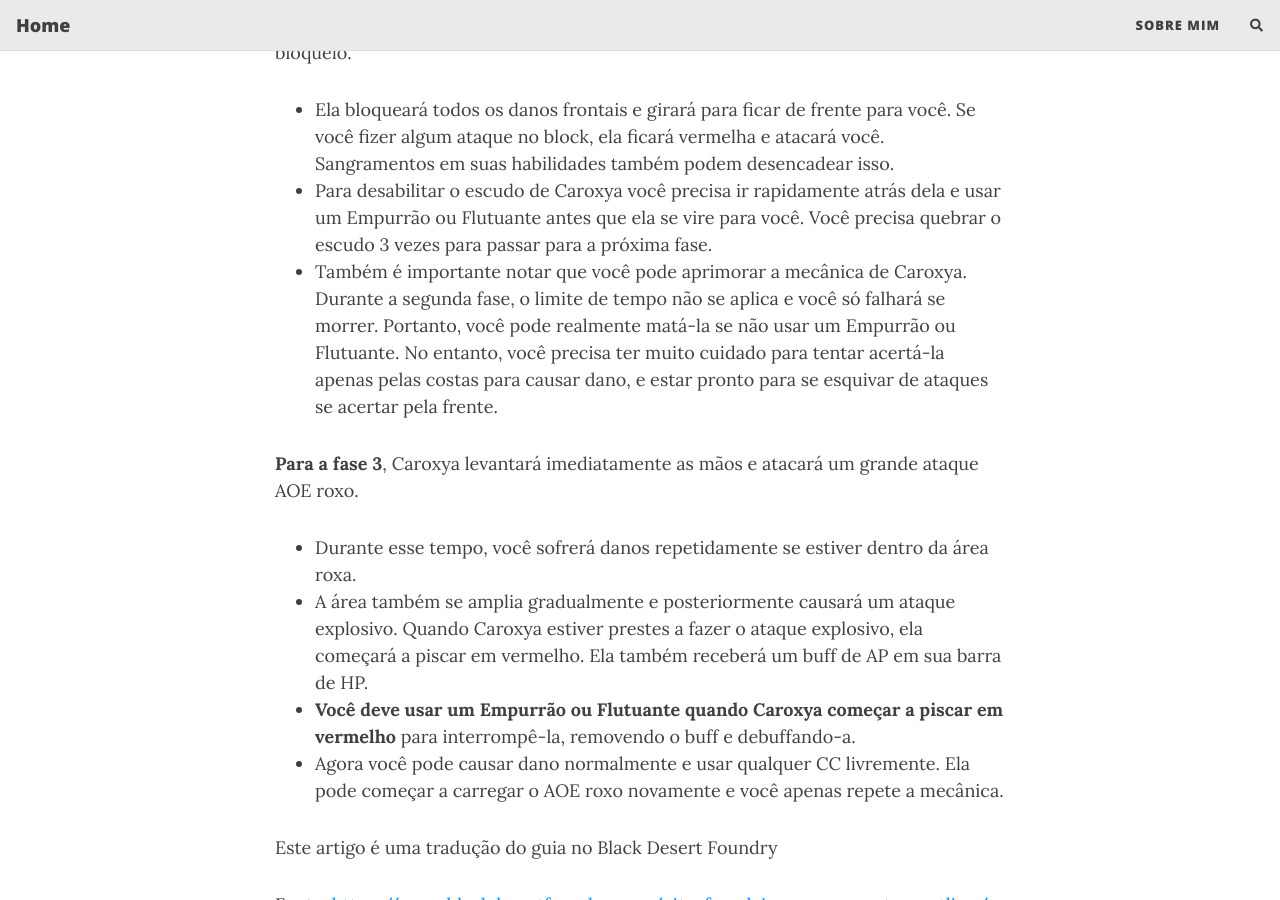
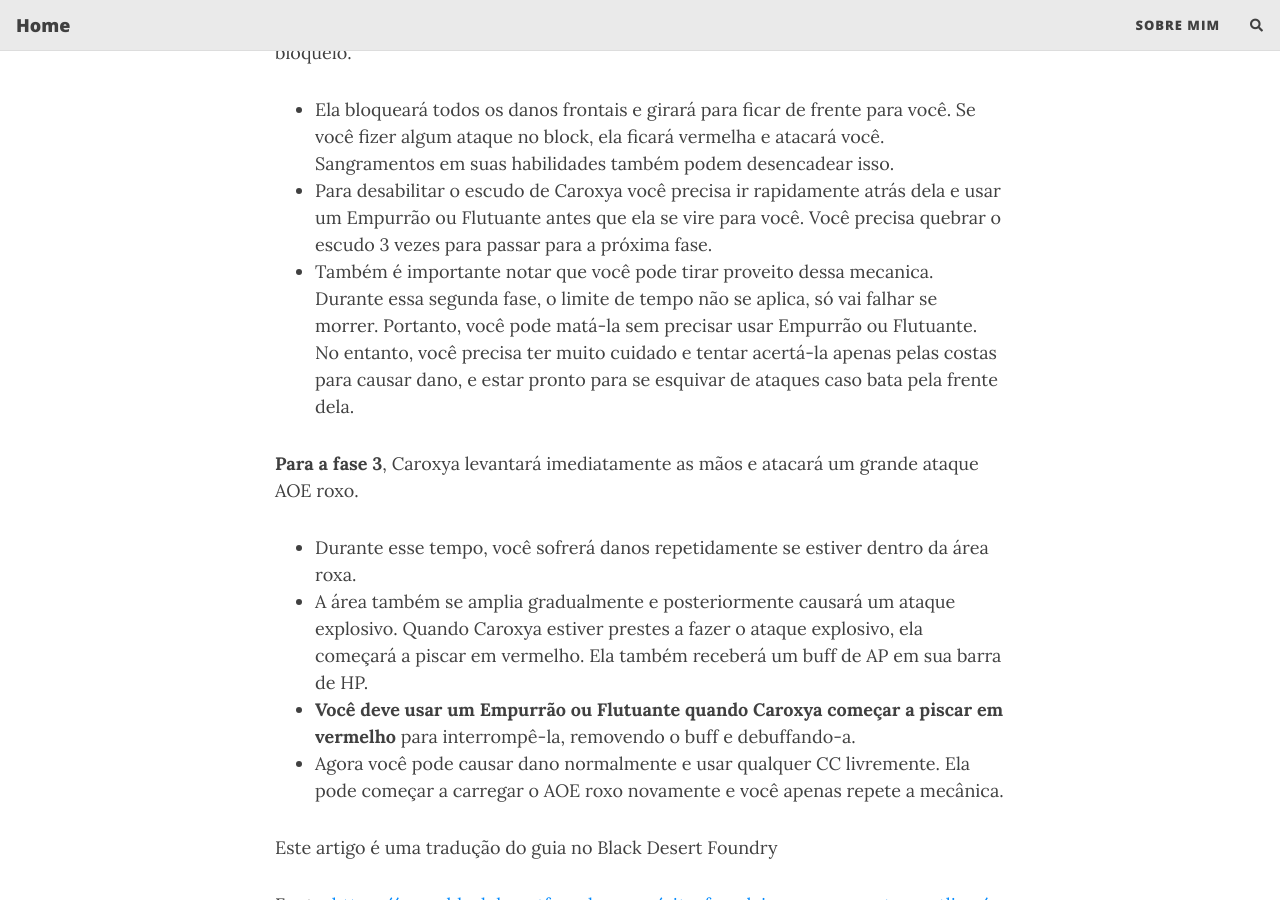
Before and after one commit to marcosfs93/marcosfs93.github.io, a Jekyll site: the page built from _posts/2023-08-30-inferno-imortal-mecanicas-dos-chefes.md, in a window 1280 px wide and 900 px high, scrolled down 8388 px. Built offline with Jekyll 4.4.1, drawn with Linux system fonts in a browser that asks for light colours; nearby versions of some CDN libraries; comment, search, counter and statistics services are not loaded.

Commit message:
Update 2023-08-30-inferno-imortal-mecanicas-dos-chefes.md

```diff
--- a/_posts/2023-08-30-inferno-imortal-mecanicas-dos-chefes.md
+++ b/_posts/2023-08-30-inferno-imortal-mecanicas-dos-chefes.md
@@ -186,7 +186,7 @@ Por exemplo, se ele causar rigidez e depois derrubada, você deve usar uma rigid
 **Para a fase 2**, Caroxya levantará seu escudo e assumirá uma postura defensiva de bloqueio.
 - Ela bloqueará todos os danos frontais e girará para ficar de frente para você. Se você fizer algum ataque no block, ela ficará vermelha e atacará você. Sangramentos em suas habilidades também podem desencadear isso.
 - Para desabilitar o escudo de Caroxya você precisa ir rapidamente atrás dela e usar um Empurrão ou Flutuante antes que ela se vire para você. Você precisa quebrar o escudo 3 vezes para passar para a próxima fase.
-- Também é importante notar que você pode aprimorar a mecânica de Caroxya. Durante a segunda fase, o limite de tempo não se aplica e você só falhará se morrer. Portanto, você pode realmente matá-la se não usar um Empurrão ou Flutuante. No entanto, você precisa ter muito cuidado para tentar acertá-la apenas pelas costas para causar dano, e estar pronto para se esquivar de ataques se acertar pela frente.
+- Também é importante notar que você pode tirar proveito dessa mecanica. Durante essa segunda fase, o limite de tempo não se aplica, só vai falhar se morrer. Portanto, você pode matá-la sem precisar usar Empurrão ou Flutuante. No entanto, você precisa ter muito cuidado e tentar acertá-la apenas pelas costas para causar dano, e estar pronto para se esquivar de ataques caso bata pela frente dela.
 
 **Para a fase 3**, Caroxya levantará imediatamente as mãos e atacará um grande ataque AOE roxo.
 - Durante esse tempo, você sofrerá danos repetidamente se estiver dentro da área roxa.
```
